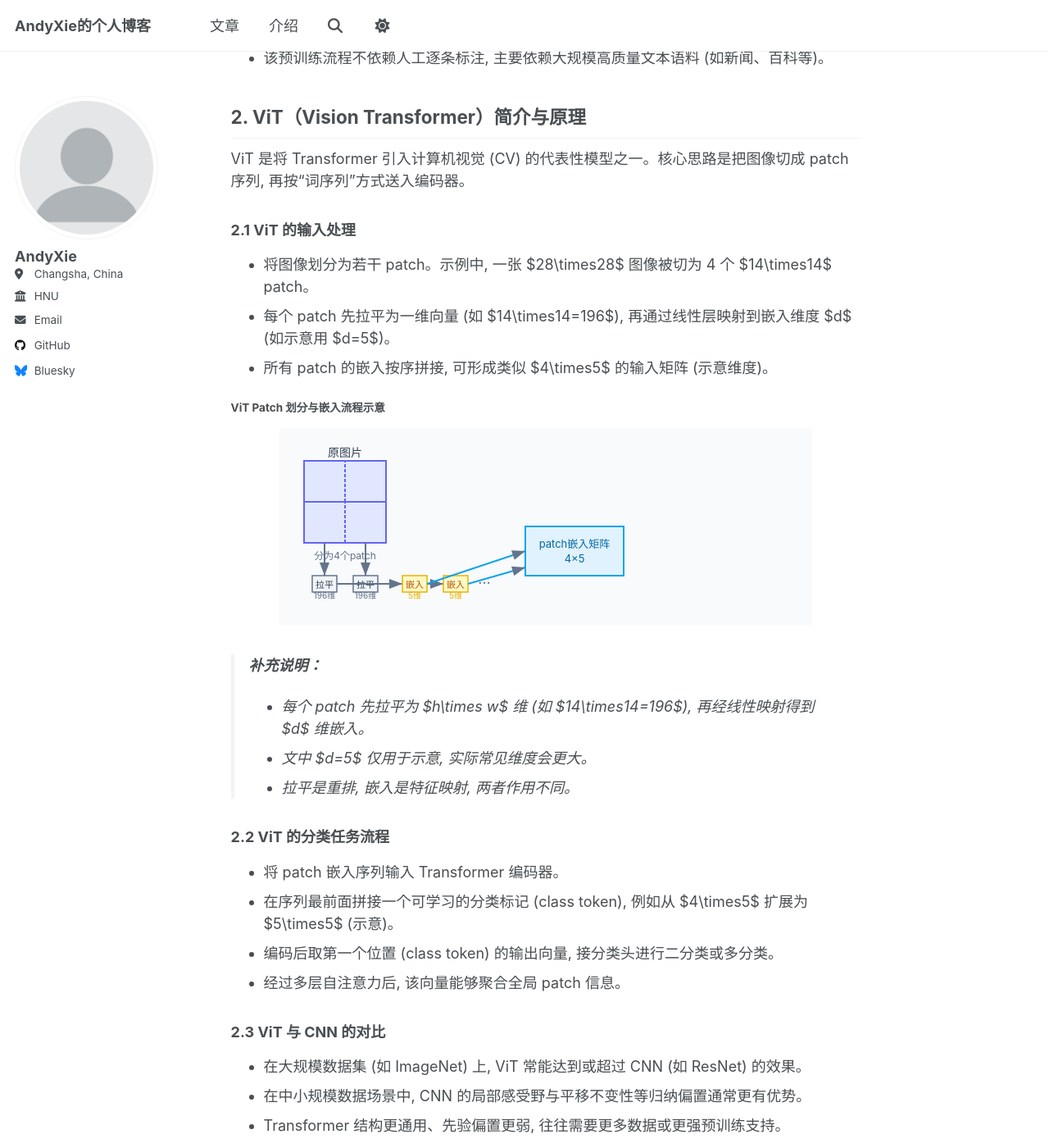
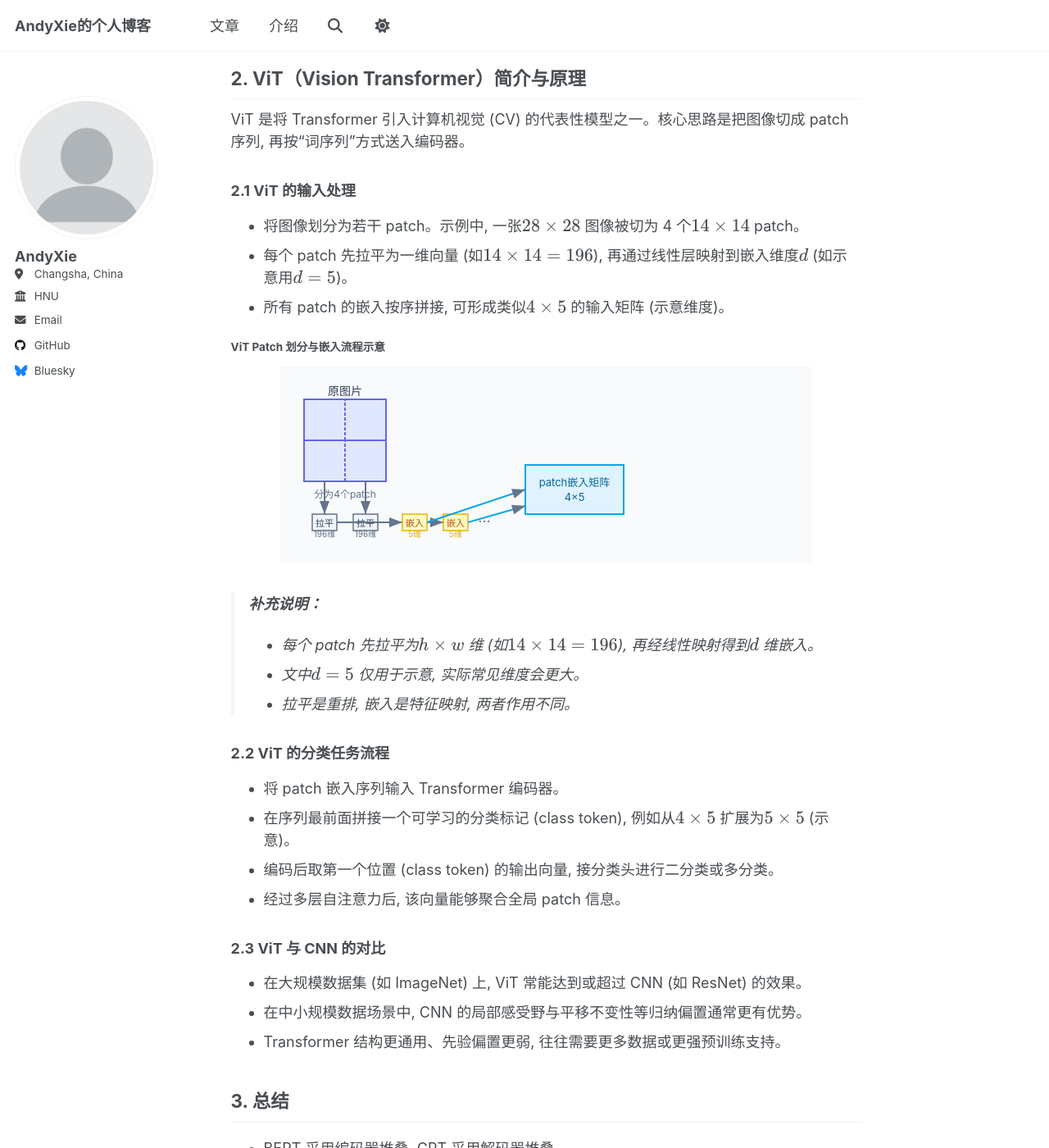
Before and after one commit to AndyXie-google/Andyxie-google.github.io, a Jekyll site: the page built from _posts/2026-04-11-Transformer基础分享_08_BERT与ViT_校对稿.md, in a window 1280 px wide and 1400 px high, scrolled down 1205 px. Shown: the whole window at 82% size. Built offline with Jekyll 4.4.1, drawn with Linux system fonts in a browser that asks for light colours; a script that is not in the unit is left out; some of the changed text lies outside the part shown.

```diff
--- a/_posts/2026-04-11-Transformer基础分享_08_BERT与ViT_校对稿.md
+++ b/_posts/2026-04-11-Transformer基础分享_08_BERT与ViT_校对稿.md
@@ -31,7 +29,7 @@ BERT 预训练阶段的核心任务主要包括以下两类。
 
 - 随机遮盖输入序列中的部分词元, 让模型预测被遮住的内容。
 - 例如: 输入“我爱中国”, 将“国”替换为 `[MASK]`, 得到“我爱中[MASK]”, 再让模型恢复该位置。
-- 若输入张量形状为 $4\times5$, 编码器输出仍为 $4\times5$; 经过词表投影后可得到 $4\times5000$ (假设词表大小为 5000)。
+- 若输入张量形状为\\(4\times5\\), 编码器输出仍为\\(4\times5\\); 经过词表投影后可得到\\(4\times5000\\) (假设词表大小为 5000)。
 - 对每个位置做 softmax 预测, 训练时主要在被 mask 的位置计算损失。
 - 虽然只在部分位置计算损失, 但每个位置的表示都通过自注意力融合了全局上下文信息。
 
@@ -50,9 +48,9 @@ ViT 是将 Transformer 引入计算机视觉 (CV) 的代表性模型之一。核
 
 ### 2.1 ViT 的输入处理
 
-- 将图像划分为若干 patch。示例中, 一张 $28\times28$ 图像被切为 4 个 $14\times14$ patch。
-- 每个 patch 先拉平为一维向量 (如 $14\times14=196$), 再通过线性层映射到嵌入维度 $d$ (如示意用 $d=5$)。
-- 所有 patch 的嵌入按序拼接, 可形成类似 $4\times5$ 的输入矩阵 (示意维度)。
+- 将图像划分为若干 patch。示例中, 一张\\(28\times28\\) 图像被切为 4 个\\(14\times14\\) patch。
+- 每个 patch 先拉平为一维向量 (如\\(14\times14=196\\)), 再通过线性层映射到嵌入维度\\(d\\) (如示意用\\(d=5\\))。
+- 所有 patch 的嵌入按序拼接, 可形成类似\\(4\times5\\) 的输入矩阵 (示意维度)。
 
 #### ViT Patch 划分与嵌入流程示意
 
@@ -102,14 +100,14 @@ ViT 是将 Transformer 引入计算机视觉 (CV) 的代表性模型之一。核
 </svg>
 
 > **补充说明：**
-> - 每个 patch 先拉平为 $h\times w$ 维 (如 $14\times14=196$), 再经线性映射得到 $d$ 维嵌入。
-> - 文中 $d=5$ 仅用于示意, 实际常见维度会更大。
+> - 每个 patch 先拉平为\\(h\times w\\) 维 (如\\(14\times14=196\\)), 再经线性映射得到\\(d\\) 维嵌入。
+> - 文中\\(d=5\\) 仅用于示意, 实际常见维度会更大。
 > - 拉平是重排, 嵌入是特征映射, 两者作用不同。
 
 ### 2.2 ViT 的分类任务流程
 
 - 将 patch 嵌入序列输入 Transformer 编码器。
-- 在序列最前面拼接一个可学习的分类标记 (class token), 例如从 $4\times5$ 扩展为 $5\times5$ (示意)。
+- 在序列最前面拼接一个可学习的分类标记 (class token), 例如从\\(4\times5\\) 扩展为\\(5\times5\\) (示意)。
 - 编码后取第一个位置 (class token) 的输出向量, 接分类头进行二分类或多分类。
 - 经过多层自注意力后, 该向量能够聚合全局 patch 信息。
 
```
Also changed, not shown: other parts of _posts/2026-04-11-Transformer基础分享_08_BERT与ViT_校对稿.md (+0 -2 lines), _posts/2026-04-12-ai岗机试cpp编程总结.md (+0 -1 lines), _posts/2026-04-12-ai岗机试python编程总结.md (+0 -1 lines), _posts/2026-04-12-huawei-260408-ai机考总结.md (+0 -2 lines).
